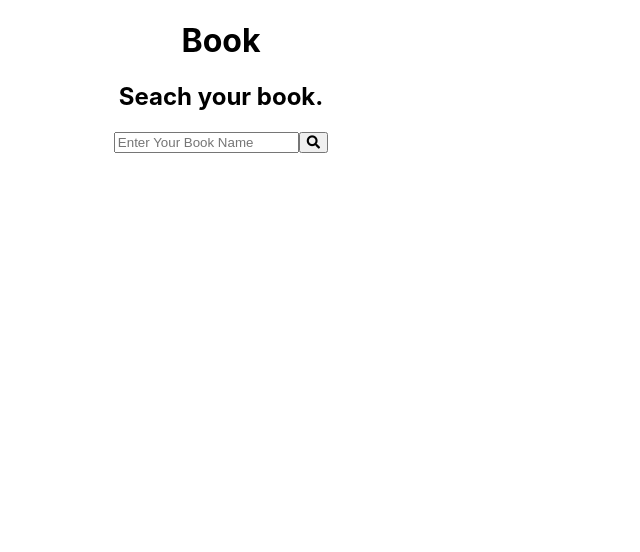
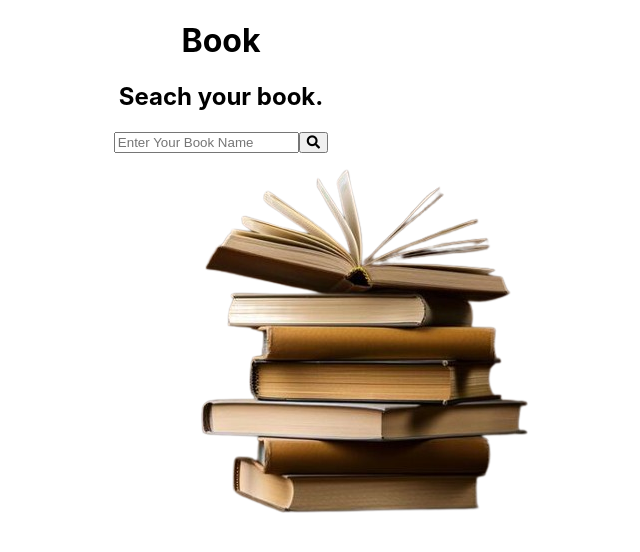
Before and after one commit to EMMMABK/BookStore, a React (Create React App) app: page / in a window 1280 px wide. Shown: the top 552 px of the page, without its empty margins (419-1059 px from the left). Built offline with nearby package versions, Linux system fonts and the light colour scheme.

Commit message:
add Images

```diff
--- /dev/null
+++ b/src/Components/Main/Main.css
@@ -0,0 +1,4 @@
+*{
+    padding: 0;
+    margin: 0;
+}
--- a/src/Components/Main/Main.jsx
+++ b/src/Components/Main/Main.jsx
@@ -1,4 +1,5 @@
 import React from 'react'
+import book from '../../images/book_store-removebg-preview.png'
 const Main = () => {
     return(
         <>
@@ -12,6 +13,7 @@ const Main = () => {
                         <input type="text" placeholder='Enter Your Book Name'/>
                         <button><i className="fas fa-search"></i></button>
                     </div>
+                    <img src={book} alt=""/>
                 </div>
             </div>
         </>
```
Also changed, not shown: src/images/book_store-removebg-preview.png (added).
